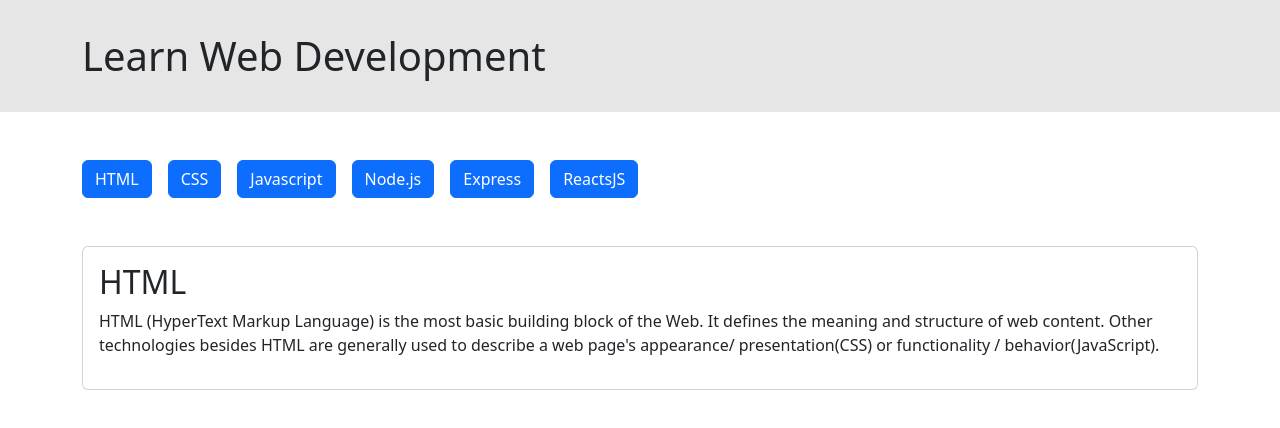
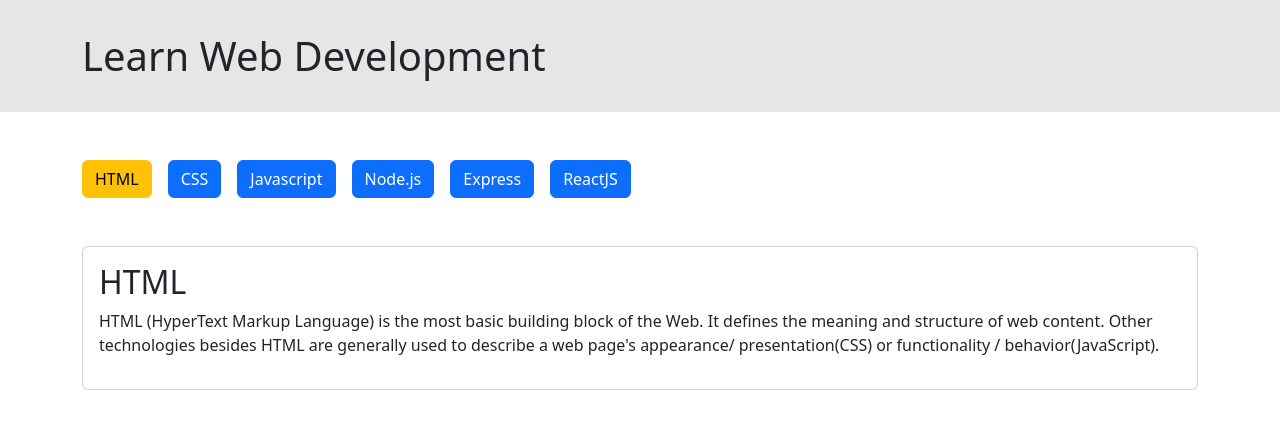
Before and after one commit to GiuseppeColucci95/react-use-state, a React (Vite) app: page / in a window 1280 px wide. Shown: the top 428 px of the page. Built offline with nearby package versions, Linux system fonts and the light colour scheme.

Commit message:
feat: update ButtonsList component to accept dynamic array for button rendering and improve active state handling

```diff
--- a/src/components/ButtonList.jsx
+++ b/src/components/ButtonList.jsx
@@ -1,17 +1,23 @@
-export default function ButtonsList({ active, setActive }) {
+export default function ButtonsList({ active, setActive, array }) {
 
   //logic here
+  function HandleClick(idToActivate) {
+    setActive(idToActivate);
+  }
 
   //return here
   return (
     <>
       <div className="d-flex my-5 gap-3">
-        <button className="btn btn-primary" onClick={() => { setActive(1) }}>HTML</button>
-        <button className="btn btn-primary" onClick={() => { setActive(2) }}>CSS</button>
-        <button className="btn btn-primary" onClick={() => { setActive(3) }}>Javascript</button>
-        <button className="btn btn-primary" onClick={() => { setActive(4) }}>Node.js</button>
-        <button className="btn btn-primary" onClick={() => { setActive(5) }}>Express</button>
-        <button className="btn btn-primary" onClick={() => { setActive(6) }}>ReactsJS</button>
+
+        {
+          array.map(element =>
+            <button key={`button-${element.id}`} className={`btn ${active === element.id ? "btn-warning" : "btn-primary"}`} onClick={() => {
+              HandleClick(element.id);
+            }}>{element.name}</button>
+          )
+        }
+
       </div>
     </>
   );
--- a/src/components/Main.jsx
+++ b/src/components/Main.jsx
@@ -18,7 +18,7 @@
   return (
 
     <div className="container">
-      <ButtonList active={activeIndex} setActive={setActiveIndex}></ButtonList>
+      <ButtonList active={activeIndex} setActive={setActiveIndex} array={languages}></ButtonList>
       <Card active={activeIndex} array={languages}></Card>
     </div>
   );
```
